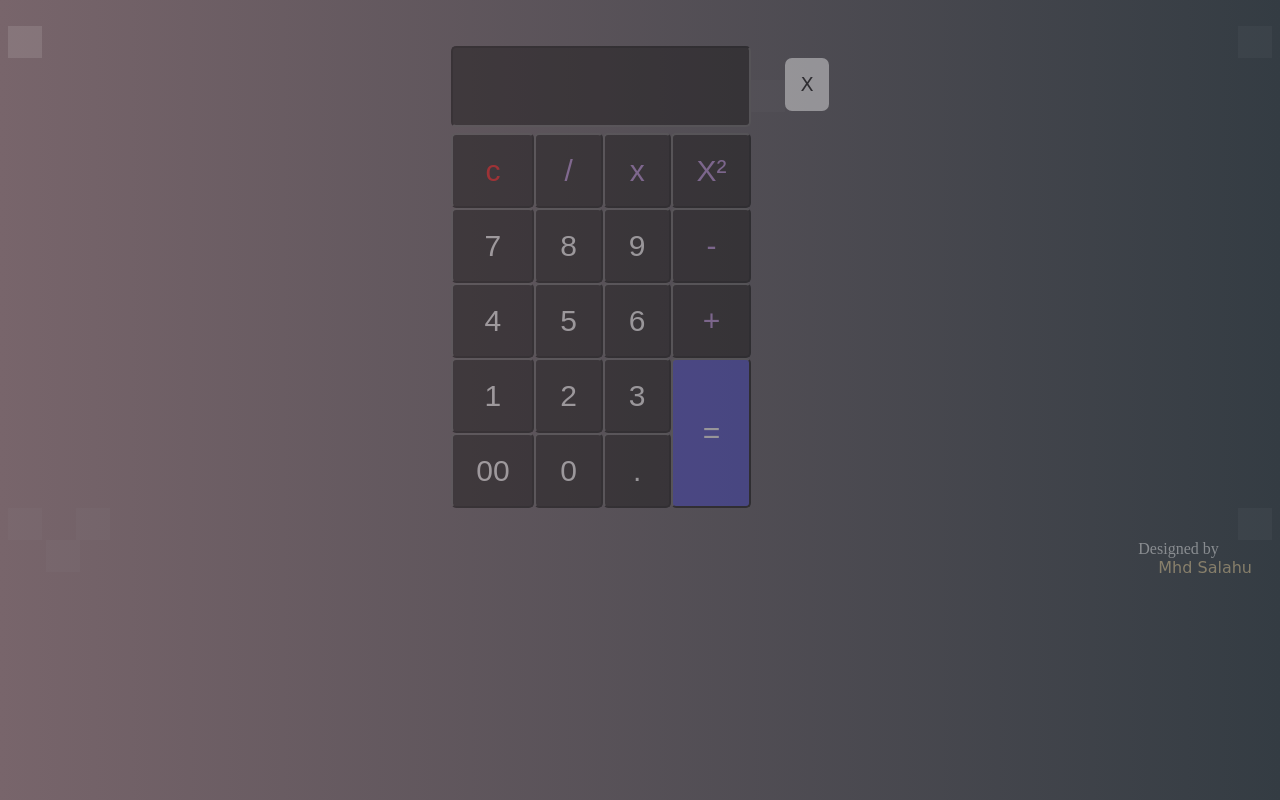
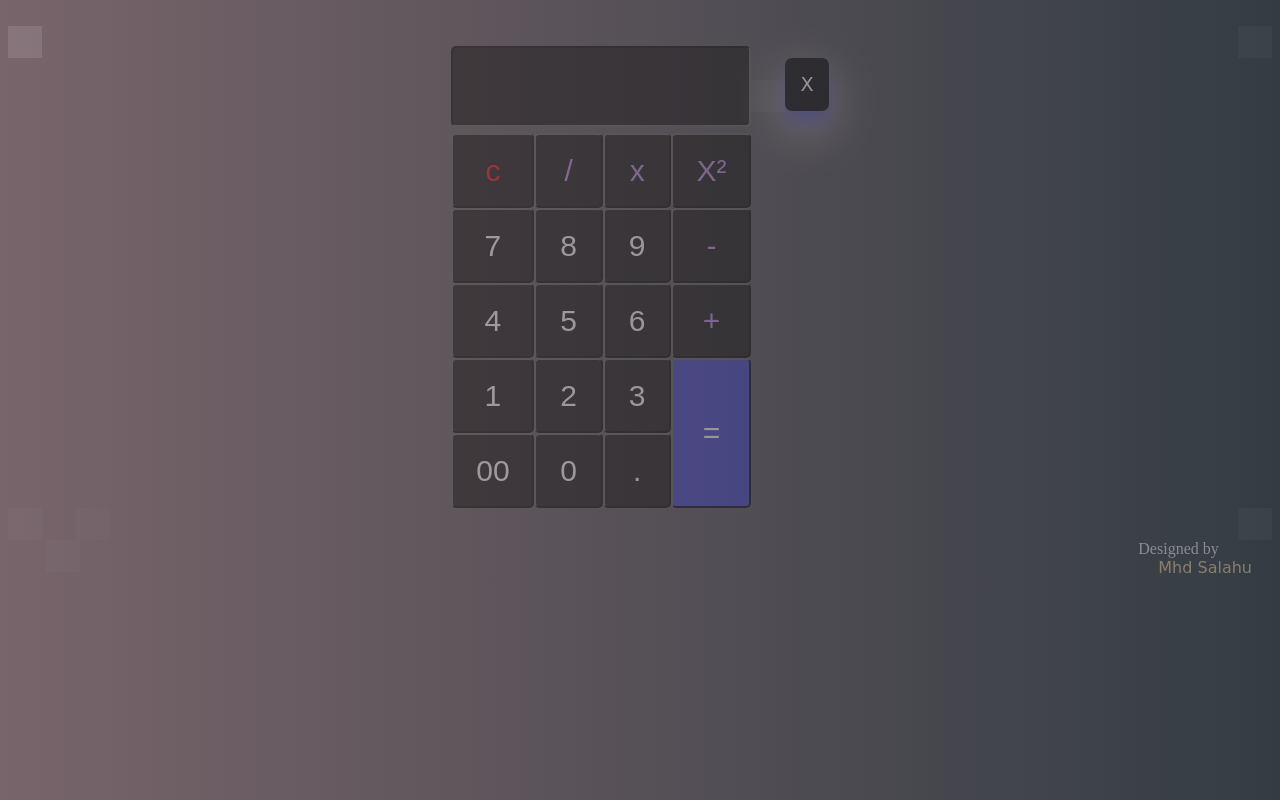
Before and after one commit to MhdSalahu/jscalculator, a plain HTML site: page calculator/calc.html in a window 1280 px wide. In both pictures the pointer is over the button 807 px from the left and 84 px from the top of the page. Drawn offline with Linux system fonts and the light colour scheme.

Commit message:
button modify

```diff
--- a/calculator/calc.html
+++ b/calculator/calc.html
@@ -59,6 +59,11 @@
             cursor: pointer;
             transition-duration: 0.4s;
             -webkit-transition-duration: 0.4s;
+        }
+        #back:hover{
+            background-color: #000000;
+            color: white;
+            box-shadow: 0 12px 16px 0 rgba(74, 78, 184, 0.8),0 17px 50px 0 rgba(225, 199, 199, 0.929);
         }
     </style>
 
```
